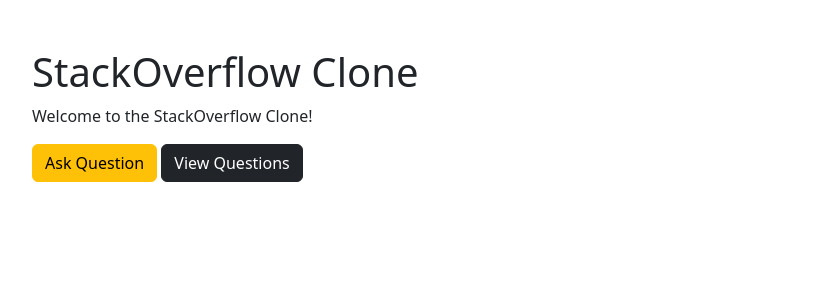
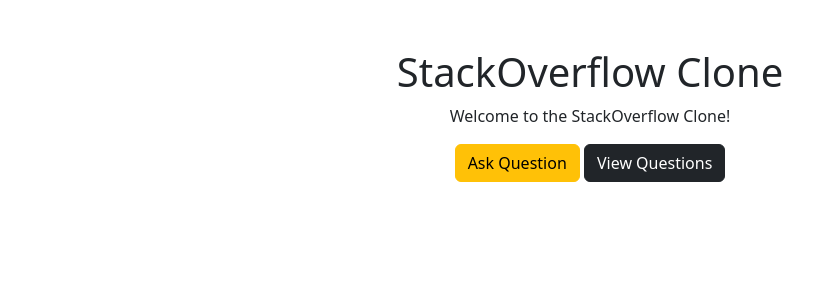
Before and after one commit to AdrianTworek/stackoverflow-clone, a Django app: page / in a window 1280 px wide. Shown: the part 56-356 px from the top of the page, without its empty margins (50-863 px from the left). Run offline with Django 5.2, Linux system fonts and the light colour scheme.

Commit message:
styles: home page

```diff
--- a/app/main/templates/main/home.html
+++ b/app/main/templates/main/home.html
@@ -6,9 +6,13 @@
 
 {% block content %}
   <div class="container">
-    <h1>StackOverflow Clone</h1>
-    <p>Welcome to the StackOverflow Clone!</p>
-    <a href="{% url 'main:questions:question_create' %}" class="btn btn-warning">Ask Question</a>
-    <a href="{% url 'main:questions:question_list' %}" class="btn btn-dark">View Questions</a>
+    <div class="d-flex flex-column align-items-center">
+      <h1>StackOverflow Clone</h1>
+      <p>Welcome to the StackOverflow Clone!</p>
+      <div>
+        <a href="{% url 'main:questions:question_create' %}" class="btn btn-warning">Ask Question</a>
+        <a href="{% url 'main:questions:question_list' %}" class="btn btn-dark">View Questions</a>
+      </div>
+    </div>
   </div>
 {% endblock %}
```
